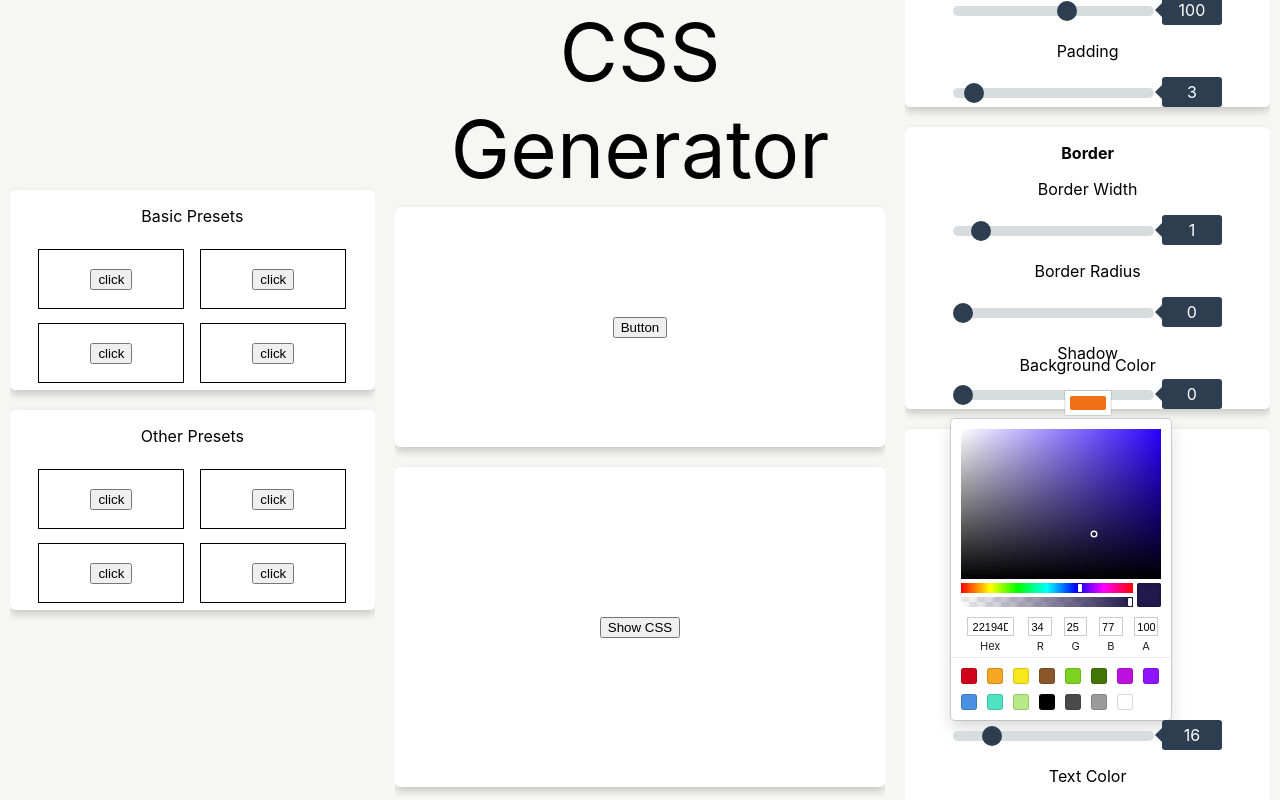
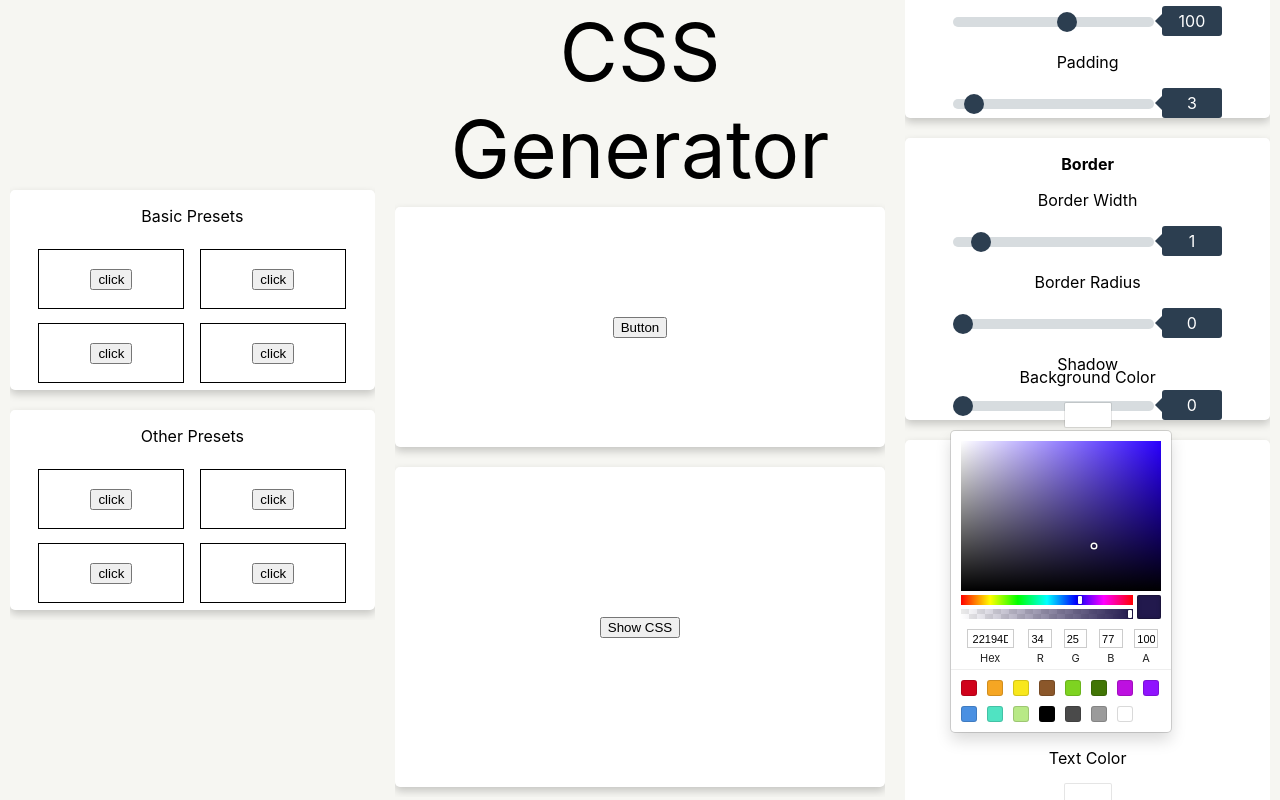
Before and after one commit to SincerelyBrittany/comprehensive-style-society, a React (Create React App) app: page / in a window 1280 px wide. Both pictures are taken after a click on the element 1087 px from the left and 498 px from the top of the page. Built offline with nearby package versions, Linux system fonts and the light colour scheme.

Commit message:
updates font css

```diff
--- a/src/App.js
+++ b/src/App.js
@@ -18,13 +18,19 @@ export default class App extends Component {
       borderWidth: 1,
       borderRadius: 0,
       shadow: 0,
+      color: 'backgroundColor',
       backgroundColor: {
         r: '241',
         g: '112',
         b: '19',
         a: '1',
       },
-      textColor: "",
+      textColor: {
+        r: '241',
+        g: '112',
+        b: '19',
+        a: '1',
+      },
       borderColor: "",
       opacity: 0,
       showCode: false
@@ -80,10 +86,16 @@ export default class App extends Component {
     document.getElementById('generatedButton').style.opacity = e.target.value + '%';
   }
 
-  handleColorChange = (color) => {
-    this.setState({ color: color.rgb })
+  handleBackgroundColorChange = (color) => {
+    this.setState({ backgroundColor: color.rgb })
     console.log(color.rgb, "this is color")
     document.getElementById('generatedButton').style.backgroundColor = "rgb(" + color.rgb.r + "," + color.rgb.g + "," + color.rgb.b + ")"
+  };
+
+  handleTextColorChange = (color) => {
+    this.setState({ textColor: color.rgb })
+    console.log(color.rgb, "this is color")
+    document.getElementById('generatedButton').style.color = "rgb(" + color.rgb.r + "," + color.rgb.g + "," + color.rgb.b + ")"
   };
 
   render() {
@@ -247,14 +259,15 @@ export default class App extends Component {
               <div className="attribute">
                 <p>Background Color</p>
                 <div className="range-slider">
-                <CustomColorPicker backgroundColor={this.state.backgroundColor} handleColorChange={this.handleColorChange}/>
-                  <input className="range-slider__range" type="range" value={this.state.fontSize} onChange={(e) => this.fontSlider(e)} min="0" max="100"/>
-                  <span className="range-slider__value">{this.state.fontSize}</span>
+                <CustomColorPicker color="backgroundColor" backgroundColor={this.state.backgroundColor} handleBackgroundColorChange={this.handleBackgroundColorChange}/>
+                  {/* <input className="range-slider__range" type="range" value={this.state.fontSize} onChange={(e) => this.fontSlider(e)} min="0" max="100"/>
+                  <span className="range-slider__value">{this.state.fontSize}</span> */}
                 </div>
               </div>
               <div className="attribute">
                 <p>Text Color</p>
                 <div className="range-slider">
+                <CustomColorPicker color="textColor" textColor={this.state.textColor} handleTextColorChange={this.handleTextColorChange}/>
                   <input className="range-slider__range" type="range" value={this.state.fontSize} onChange={(e) => this.fontSlider(e)} min="0" max="100"/>
                   <span className="range-slider__value">{this.state.fontSize}</span>
                 </div>
--- a/src/components/ColorPicker.js
+++ b/src/components/ColorPicker.js
@@ -23,7 +23,10 @@ class ColorPicker extends React.Component {
           width: '36px',
           height: '14px',
           borderRadius: '2px',
-          background: `rgba(${ this.props.backgroundColor.r }, ${ this.props.backgroundColor.g }, ${ this.props.backgroundColor.b }, ${ this.props.backgroundColor.a })`,
+          background: `rgba(r: '241',
+          g: '112',
+          b: '19',
+          a: '1',)`,
         },
         swatch: {
           padding: '5px',
@@ -53,7 +56,10 @@ class ColorPicker extends React.Component {
         </div>
         { this.state.displayColorPicker ? <div>
           <div onClick={ this.handleClose }/>
-          <SketchPicker backgroundColor={ this.props.backgroundColor } onChange={ this.props.handleColorChange } />
+          {this.props.color === "backgroundColor" ?
+               <SketchPicker backgroundColor={ this.props.backgroundColor } onChange={ this.props.handleBackgroundColorChange } />
+        : <SketchPicker textColor={ this.props.textColor } onChange={ this.props.handleTextColorChange } /> }
+
         </div> : null }
 
       </div>
```
Also changed, not shown: 2 other files (tests, documents, lock files or other folders).
